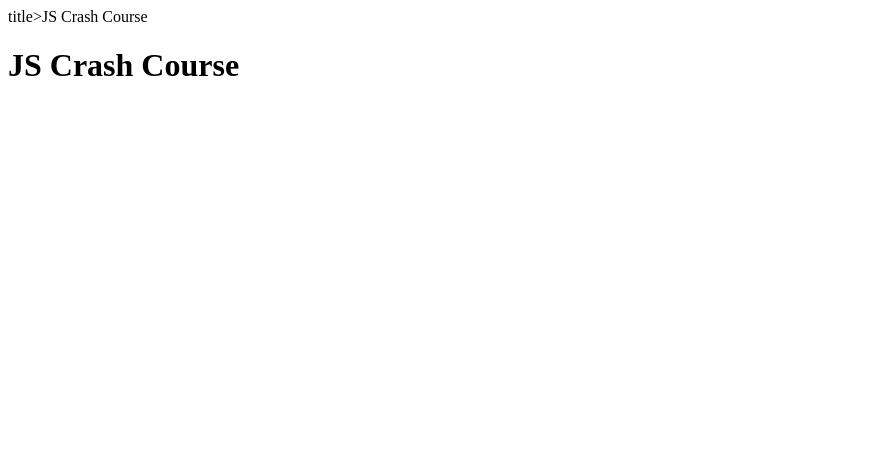
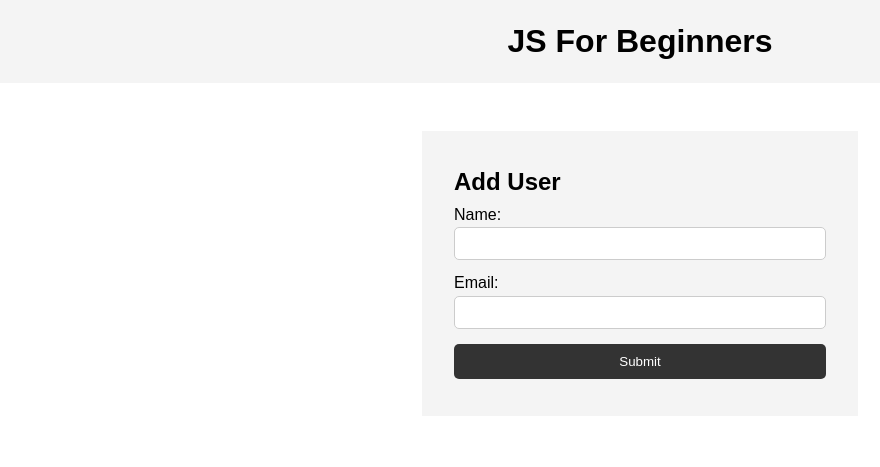
Before and after one commit to SchadumanMahmud/Javascript, a plain HTML site: page index.html in a window 1280 px wide. Shown: the whole page, without its empty margins (0-880 px from the left). Drawn offline with Linux system fonts and the light colour scheme.

Commit message:
noch so viel mehr gemacht!!!!

```diff
--- a/index.html
+++ b/index.html
@@ -2,15 +2,42 @@
 <html lang="en">
 
 <head>
-    <meta charset="UTF-8">
-    <meta name="viewport" contet="width=device-width, initial-scale=1.0">
-    <meta hhtp-equiv="X-UA-Compatible" content="ie=edge"> title>JS Crash Course</title>
+    <meta charset="UTF-8" />
+    <meta name="viewport" content="width=device-width, initial-scale=1.0" />
+    <meta http-equiv="X-UA-Compatible" content="ie=edge" />
+    <title>JS For Beginners</title>
+    <link rel="stylesheet" href="style.css">
 </head>
 
 <body>
     <header>
-        <h1>JS Crash Course</h1>
+        <h1>JS For Beginners</h1>
     </header>
+
+    <section class="container">
+        <form id="my-form">
+            <h1>Add User</h1>
+            <div class="msg"></div>
+            <div>
+                <label for="name">Name:</label>
+                <input type="text" id="name">
+            </div>
+            <div>
+                <label for="email">Email:</label>
+                <input type="text" id="email">
+            </div>
+            <input class="btn" type="submit" value="Submit">
+        </form>
+
+        <ul id="users"></ul>
+
+        <!-- <ul class="items">
+        <li class="item">Item 1</li>
+        <li class="item">Item 2</li>
+        <li class="item">Item 3</li>
+      </ul> -->
+    </section>
+
 
     <script src="main.js"></script>
 </body>
--- a/main.js
+++ b/main.js
@@ -195,6 +195,8 @@ Person.prototype.getFullName = function() {
     return `${this.firstName} ${this.lastName}`;
 }
 
+
+
 // Instantiate object
 const person1 = new Person('John', 'Doe', '8-28-1998');
 const person2 = new Person('Mary', 'Smith', '3-6-1970');
@@ -202,3 +204,25 @@ const person2 = new Person('Mary', 'Smith', '3-6-1970');
 
 console.log(person2.getFullName());
 console.log(person1);
+
+//class
+
+class People {
+    constructor(firstName, lastName, dob) {
+        this.firstName = firstName;
+        this.lastName = lastName;
+        this.dob = new Date(dob);
+    }
+    getBirthYear() {
+        return this.dob.getFullYear();
+    }
+    getFullName() {
+        return `${this.firstName} ${this.lastName}`;
+    }
+}
+
+const people1 = new People('John', 'Doe', '8-28-1998');
+const people2 = new People('Mary', 'Smith', '3-6-1970');
+
+console.log(people2.getFullName());
+console.log(people1);
--- /dev/null
+++ b/style.css
@@ -0,0 +1,77 @@
+* {
+    margin: 0;
+    padding: 0;
+    box-sizing: border-box;
+}
+
+body {
+    font-family: Arial, Helvetica, sans-serif;
+    line-height: 1.6;
+}
+
+ul {
+    list-style: none;
+}
+
+ul li {
+    padding: 5px;
+    background: #f4f4f4;
+    margin: 5px 0;
+}
+
+header {
+    background: #f4f4f4;
+    padding: 1rem;
+    text-align: center;
+}
+
+.container {
+    margin: auto;
+    width: 500px;
+    overflow: auto;
+    padding: 3rem 2rem;
+}
+
+#my-form {
+    padding: 2rem;
+    background: #f4f4f4;
+}
+
+#my-form label {
+    display: block;
+}
+
+#my-form input[type='text'] {
+    width: 100%;
+    padding: 8px;
+    margin-bottom: 10px;
+    border-radius: 5px;
+    border: 1px solid #ccc;
+}
+
+.btn {
+    display: block;
+    width: 100%;
+    padding: 10px 15px;
+    border: 0;
+    background: #333;
+    color: #fff;
+    border-radius: 5px;
+    margin: 5px 0;
+}
+
+.btn:hover {
+    background: #444;
+}
+
+.bg-dark {
+    background: #333;
+    color: #fff;
+}
+
+.error {
+    background: orangered;
+    color: #fff;
+    padding: 5px;
+    margin: 5px;
+}
```
